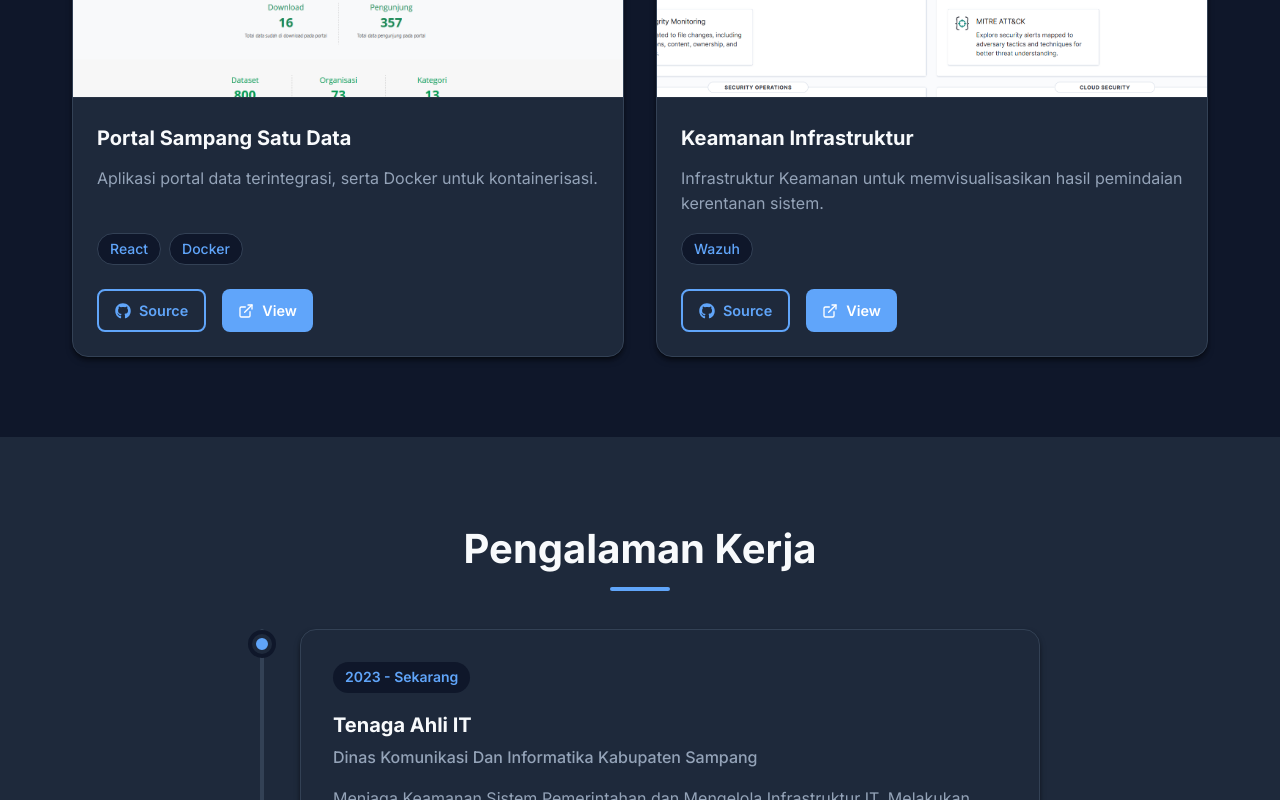
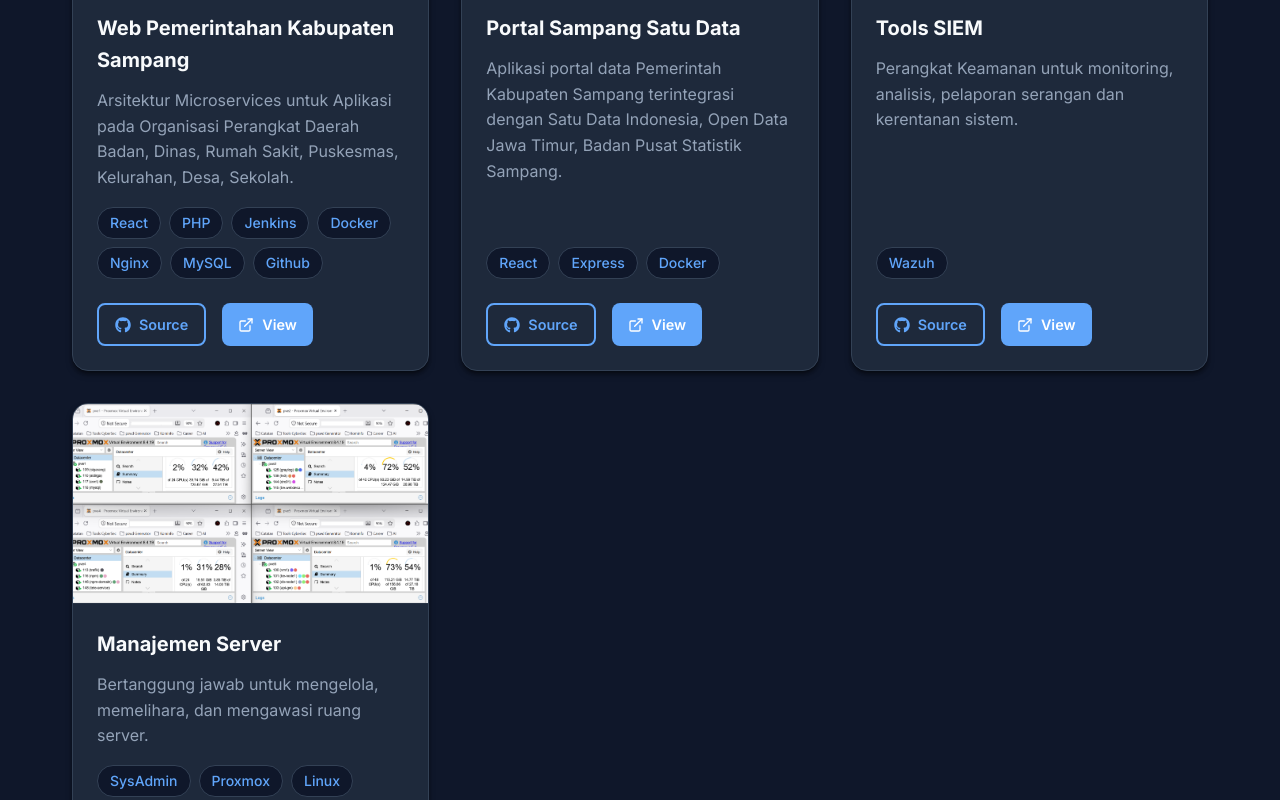
Before and after one commit to ach-muqoddam/myPortofolio, a React (Vite) app: page / in a window 1280 px wide. Shown: the part 2440-3240 px from the top of the page. Built offline with nearby package versions, Linux system fonts and the light colour scheme.

Commit message:
update Project

```diff
--- a/src/components/Footer.jsx
+++ b/src/components/Footer.jsx
@@ -6,7 +6,7 @@
       <div className="container" style={{ display: 'flex', flexDirection: 'column', alignItems: 'center', textAlign: 'center' }}>
         <h2 style={{ fontSize: '1.5rem', color: 'var(--primary)', marginBottom: '1rem', fontWeight: 'bold' }}>ACH. MUQODDAM</h2>
         <p style={{ color: 'var(--muted-text)', marginBottom: '2rem', maxWidth: '400px' }}>
-          Membangun solusi perangkat lunak yang aman, modern, dan scalable.
+         Belajar, Belajar, dan Belajar.
         </p>
 
         <div style={{ display: 'flex', gap: '1.5rem', marginBottom: '2rem' }}>
--- a/src/components/Projects.jsx
+++ b/src/components/Projects.jsx
@@ -7,7 +7,7 @@
   return (
     <section id="projects" style={{ backgroundColor: 'var(--bg-color)' }}>
       <div className="container">
-        <h2 className="section-title">Karya & Proyek Terbaru</h2>
+        <h2 className="section-title">Proyek</h2>
 
         <div style={{ display: 'grid', gridTemplateColumns: 'repeat(auto-fit, minmax(320px, 1fr))', gap: '2rem' }}>
           {projectsData.map((project, idx) => (
--- a/src/data/projectsData.js
+++ b/src/data/projectsData.js
@@ -1,21 +1,43 @@
 import projectImage1 from '../assets/satudataProject.PNG';
 import projectImage2 from '../assets/wazuhProject.PNG';
+import projectImage3 from '../assets/ServerProxmox.PNG';
+import projectImage4 from '../assets/rsmzWeb.PNG';
 
 export const projectsData = [
   {
-    title: 'Portal Sampang Satu Data',
-    description: 'Aplikasi portal data terintegrasi, serta Docker untuk kontainerisasi.',
-    image: projectImage1,
-    tags: ['React', 'Docker'],
+    title: 'Web Pemerintahan Kabupaten Sampang',
+    description: 'Arsitektur Microservices untuk Aplikasi pada Organisasi Perangkat Daerah Badan, Dinas, Rumah Sakit, Puskesmas, Kelurahan, Desa, Sekolah.',
+    image: projectImage4,
+    tags: ['React', 'PHP', 'Jenkins', 'Docker', 'Nginx', 'MySQL', 'Github'],
     github: '#',
-    live: 'https://satudata.sampangkab.go.id/'
+    live: 'https://rsmz.sampangkab.go.id/',
+    status: 'Public'
   },
   {
-    title: 'Keamanan Infrastruktur',
-    description: 'Infrastruktur Keamanan untuk memvisualisasikan hasil pemindaian kerentanan sistem.',
+    title: 'Portal Sampang Satu Data',
+    description: 'Aplikasi portal data Pemerintah Kabupaten Sampang terintegrasi dengan Satu Data Indonesia, Open Data Jawa Timur, Badan Pusat Statistik Sampang.',
+    image: projectImage1,
+    tags: ['React', 'Express', 'Docker'],
+    github: '#',
+    live: 'https://satudata.sampangkab.go.id/',
+    status: 'Public'
+  },
+  {
+    title: 'Tools SIEM',
+    description: 'Perangkat Keamanan untuk monitoring, analisis, pelaporan serangan dan kerentanan sistem.',
     image: projectImage2,
     tags: ['Wazuh'],
     github: '#',
-    live: '#'
+    live: '#',
+    status: 'Private'
+  },
+  {
+    title: 'Manajemen Server',
+    description: 'Bertanggung jawab untuk mengelola, memelihara, dan mengawasi ruang server.',
+    image: projectImage3,
+    tags: ['SysAdmin', 'Proxmox', 'Linux'],
+    github: '#',
+    live: '#',
+    status: 'Private'
   }
 ];
```
Also changed, not shown: src/assets/ServerProxmox.png (added), src/assets/rsmzWeb.png (added).
